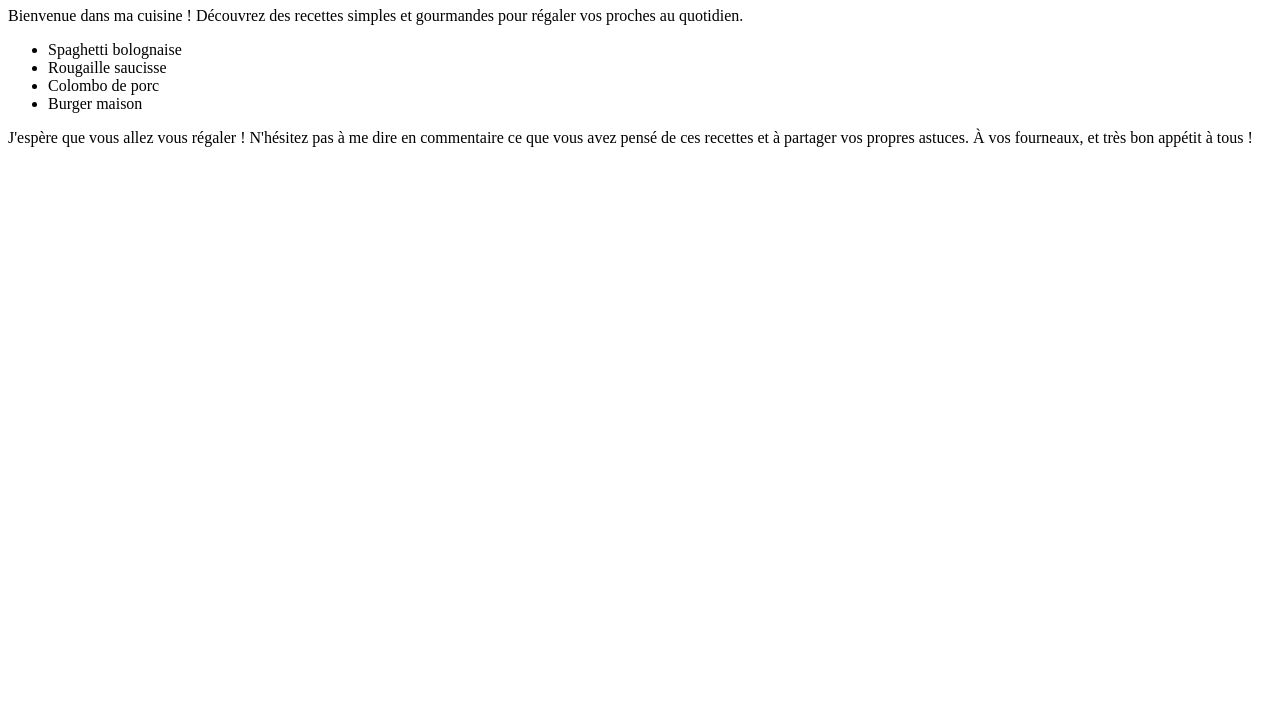
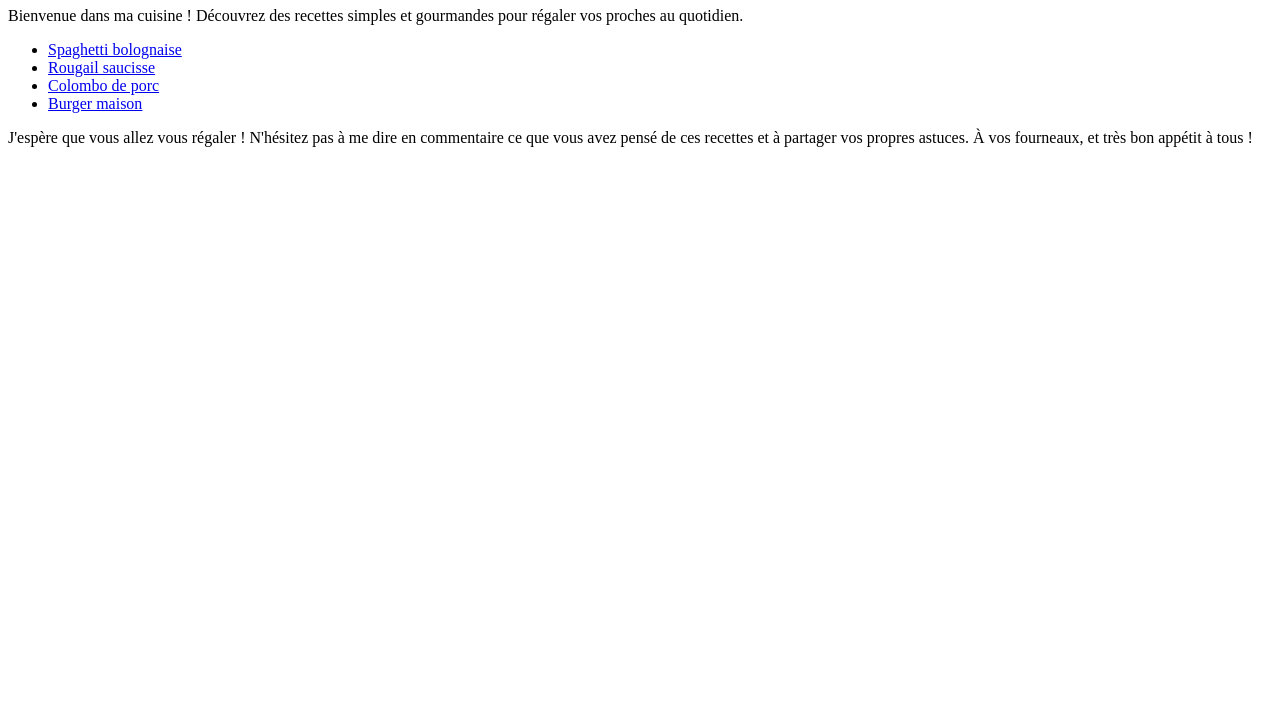
Before and after one commit to alexx-bzh/odin-recipes, a plain HTML site: page index.html in a window 1280 px wide. Shown: the part 73-800 px from the top of the page. Drawn offline with Linux system fonts and the light colour scheme.

Commit message:
ajout liens vers pages

```diff
--- a/index.html
+++ b/index.html
@@ -14,10 +14,10 @@
     <p>Bienvenue dans ma cuisine ! Découvrez des recettes simples et gourmandes pour régaler vos proches au quotidien.</p>
 
     <ul>
-        <li>Spaghetti bolognaise</li>
-        <li>Rougaille saucisse</li>
-        <li>Colombo de porc</li>
-        <li>Burger maison</li>
+        <li><a href="./pages/spaghettibolognaise.html">Spaghetti bolognaise</a></li>
+        <li><a href="./pages/rougailsaucise.html">Rougail saucisse</a></li>
+        <li><a href="./pages/colombodeporc.html">Colombo de porc</a></li>
+        <li><a href="./pages/burgermaison.html">Burger maison</a></li>
     </ul>
 
 <p>J'espère que vous allez vous régaler ! N'hésitez pas à me dire en commentaire ce que vous avez pensé de ces recettes et à partager vos propres astuces. À vos fourneaux, et très bon appétit à tous !</p>
```
